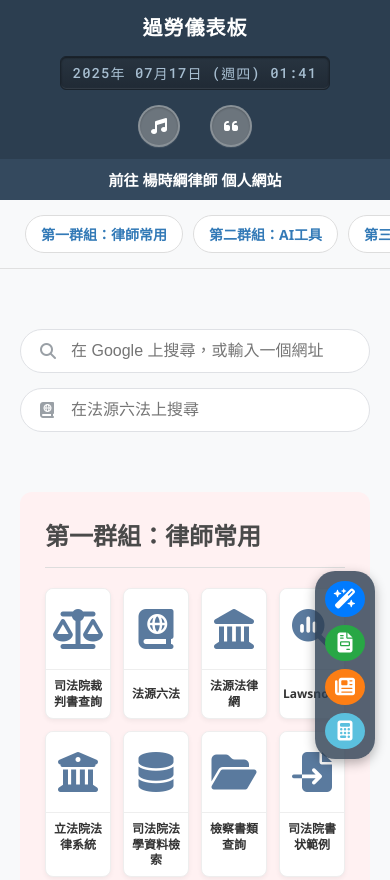
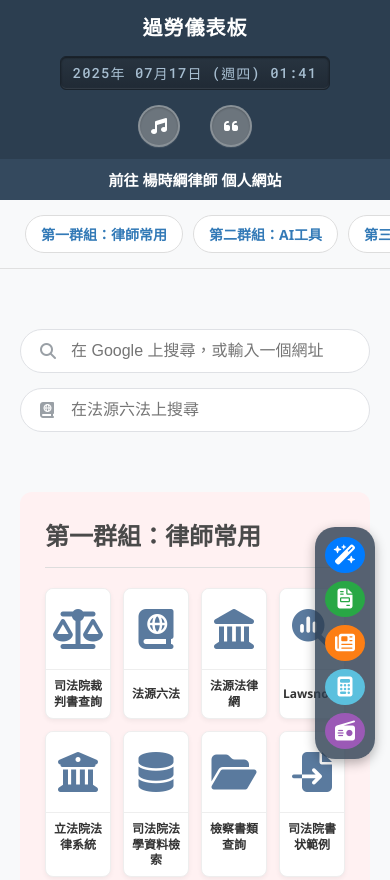
Before and after one commit to ysklushi/karoboard, a plain HTML site: page index.html in a window 390 px wide. Shown: the top 880 px of the page. Drawn offline with Linux system fonts and the light colour scheme.

Commit message:
新增外部連結按鈕

```diff
--- a/index.html
+++ b/index.html
@@ -86,6 +86,12 @@
             <i class="fa-solid fa-calculator"></i>
             <span class="panel-text">簡易計算機</span>
         </a>
+        <!-- ▼▼▼【新增的按鈕】▼▼▼ -->
+        <a href="https://www.radiotaiwan.tw/?gad_source=1&gad_campaignid=1732193908&gbraid=0AAAAADrEBIo9WRi0XzSWRnE_B_fL5le__&gclid=Cj0KCQjwm93DBhD_ARIsADR_DjHhVM__L5jhT6igyIFczdvydVrNOnng3Z0JUm4EIYVC9Y4qwFfBb2AaAu6qEALw_wcB" target="_blank" class="panel-button panel-button-radio" title="路上隨身聽">
+            <i class="fa-solid fa-radio"></i>
+            <span class="panel-text">路上隨身聽</span>
+        </a>
+        <!-- ▲▲▲【新增結束】▲▲▲ -->
     </div>
 
     <a href="#" id="back-to-top-btn" class="back-to-top-btn">
--- a/style.css
+++ b/style.css
@@ -461,6 +461,15 @@ body {
     background-color: #e67e22;
 }
 
+/* ▼▼▼【新增的樣式】▼▼▼ */
+.panel-button.panel-button-radio {
+    background-color: #9b59b6;
+}
+.panel-button.panel-button-radio:hover {
+    background-color: #8e44ad;
+}
+/* ▲▲▲【新增結束】▲▲▲ */
+
 .panel-button i {
     font-size: 20px;
     width: 24px;
@@ -504,6 +513,11 @@ body {
     .panel-button.panel-button-warning:hover {
         background-color: #fd7e14;
     }
+    /* ▼▼▼【新增的樣式】▼▼▼ */
+    .panel-button.panel-button-radio:hover {
+        background-color: #9b59b6;
+    }
+    /* ▲▲▲【新增結束】▲▲▲ */
     .panel-button .panel-text {
         display: none;
     }
```
